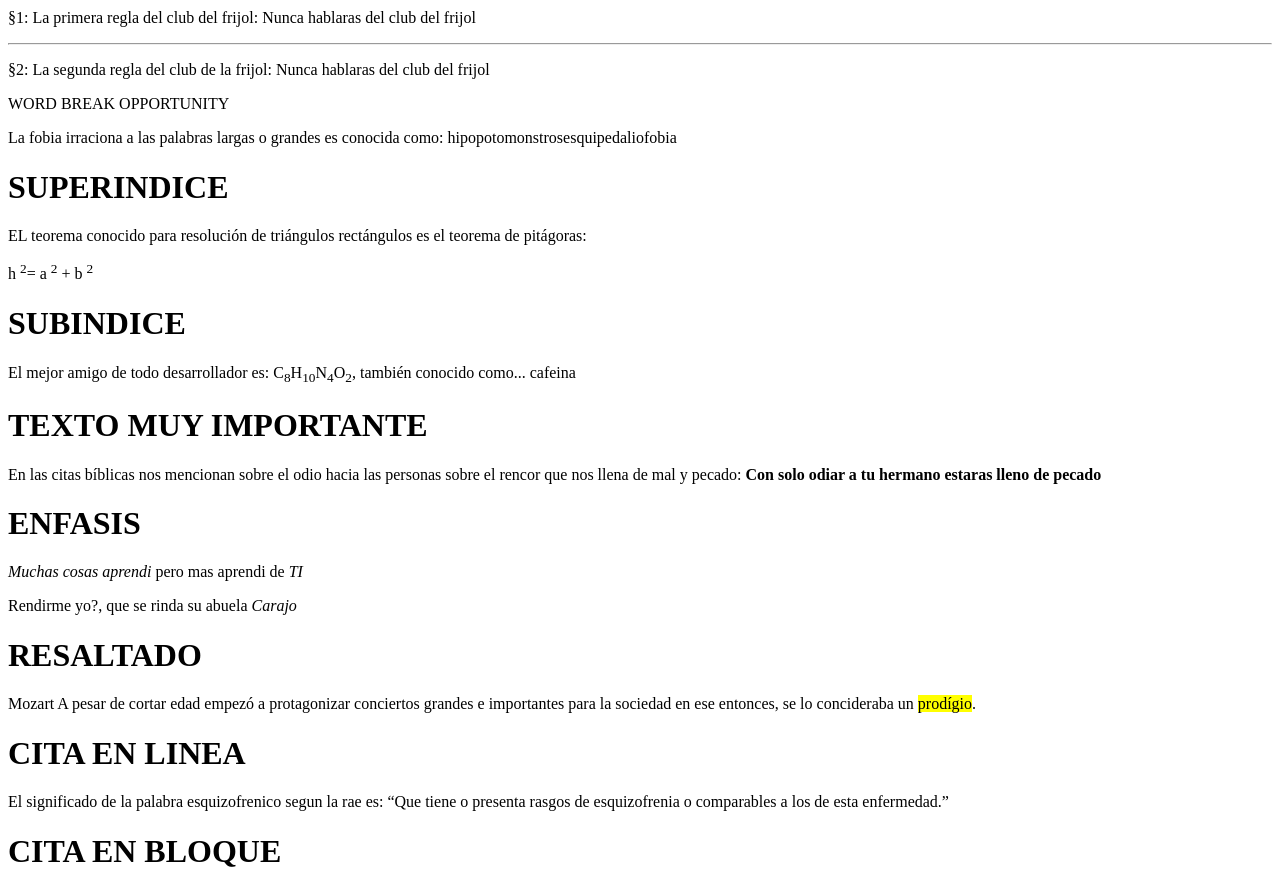
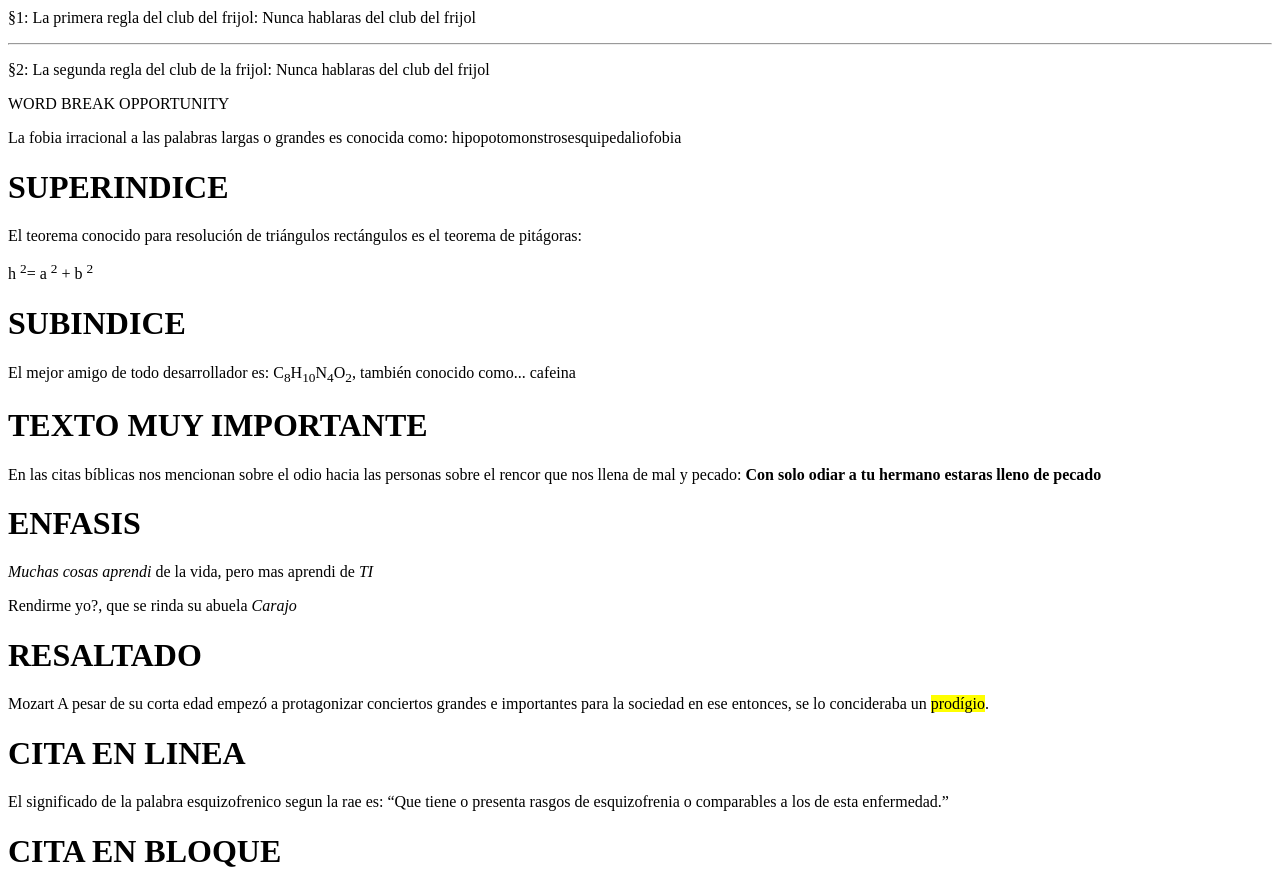
Before and after one commit to Macacofig/Pagina5, a plain HTML site: page index.html in a window 1280 px wide. Shown: the part 700-1588 px from the top of the page. Drawn offline with Linux system fonts and the light colour scheme.

Commit message:
fourth commit

```diff
--- a/index.html
+++ b/index.html
@@ -52,14 +52,14 @@
     WORD BREAK OPPORTUNITY</h1>
      <div class="wbo">
         <p>
-            La fobia irraciona a las palabras largas o grandes es conocida como:
+            La fobia irracional a las palabras largas o grandes es conocida como:
             hipo<wbr>potomonstrosesquipedaliofobia
         </p>
     </div>
 
     <h1>SUPERINDICE</h1>
      <div class="superindice">
-        <p>EL teorema conocido para resolución de triángulos rectángulos es el teorema de pitágoras: </p>
+        <p>El teorema conocido para resolución de triángulos rectángulos es el teorema de pitágoras: </p>
         <p>h <sup>2</sup>= a <sup>2</sup> + b <sup>2</sup></p>
     </div>
 
@@ -85,7 +85,7 @@
     <h1>ENFASIS</h1>
      <div class="enfasis">
         <p>
-            <em>Muchas cosas aprendi</em> pero mas aprendi de <em> TI</em>
+            <em>Muchas cosas aprendi</em> de la vida, pero mas aprendi de <em> TI</em>
         </p>
         <p>
             Rendirme yo?, que se rinda su abuela <em>Carajo</em>
@@ -96,7 +96,7 @@
      <div class="resaltado">
         <p>
             Mozart
-            A pesar de cortar edad empezó a protagonizar conciertos grandes e importantes
+            A pesar de su corta edad empezó a protagonizar conciertos grandes e importantes
             para la sociedad en ese entonces, se lo concideraba un <mark>prodígio</mark>.
         </p>
     </div>
```
